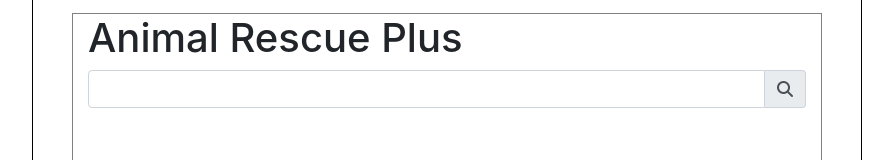
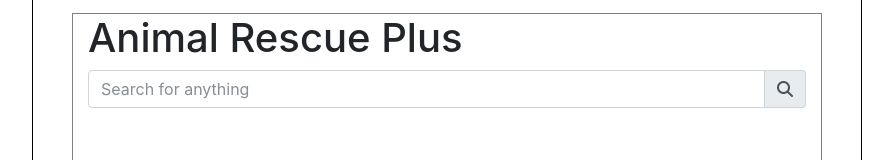
Before and after one commit to leo-ji/animal-rescue-plus, a plain HTML site: page index.html in a window 1280 px wide. Shown: the part 133-293 px from the top of the page, without its empty margins (193-1086 px from the left). Drawn offline with nearby package versions, Linux system fonts and the light colour scheme.

Commit message:
New placeholder text

```diff
--- a/index.html
+++ b/index.html
@@ -60,7 +60,7 @@
                 <div class="search input-group">
 
                     <div class="input-group">
-  <input type="text" class="form-control" aria-label="Search for anything">
+  <input type="text" class="form-control" aria-label="Search for anything" placeholder="Search for anything">
   <span class="input-group-addon"><i class="fa fa-search" aria-hidden="true"></i>
 </span>
 </div>
```
